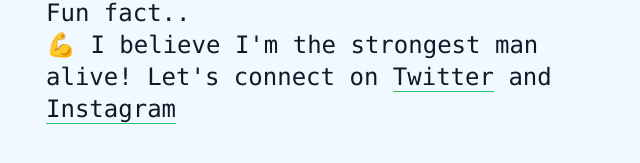
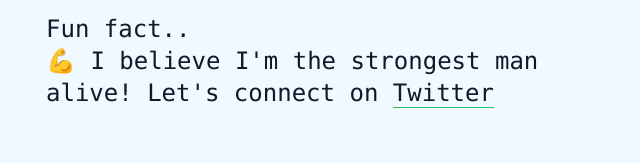
Before and after one commit to josuapsianturi/josuapsianturiwebsite, a Next.js app: page / in a window 1280 px wide. Shown: the part 611-774 px from the top of the page, without its empty margins (314-954 px from the left). Built offline with nearby package versions, Linux system fonts and the light colour scheme.

Commit message:
Update page.js

```diff
--- a/src/app/page.js
+++ b/src/app/page.js
@@ -40,9 +40,11 @@
               Let's connect on
               <span> </span>
                 <a target="_blank" rel="noopener noreferrer" href="https://twitter.com/Josuapsianturi" className='border-b border-green-500' alt="twitter">Twitter</a>
-              <span></span> and <span></span>
+              <span></span>
 
-                <a target="_blank" rel="noopener noreferrer" href="https://instagram.com/josuapsianturi" className='border-b border-green-500' alt="instagram">Instagram</a>
+              {/* and <span></span>
+
+                <a target="_blank" rel="noopener noreferrer" href="https://instagram.com/josuapsianturi" className='border-b border-green-500' alt="instagram">Instagram</a> */}
               </div>
           </div>
           </div>
```
